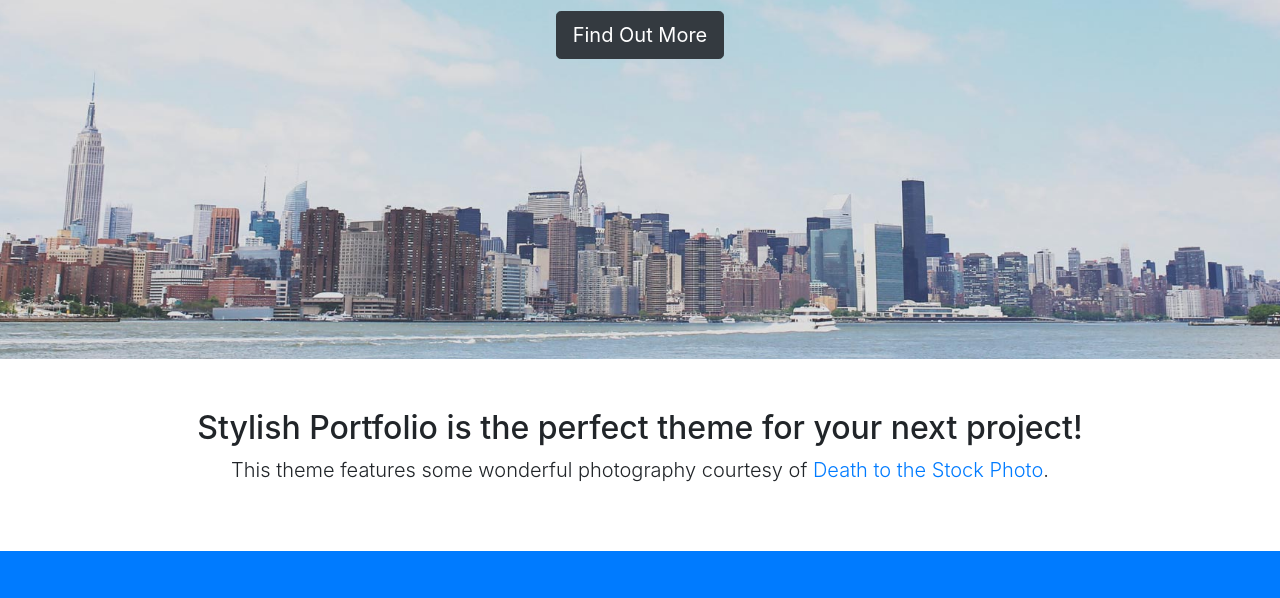
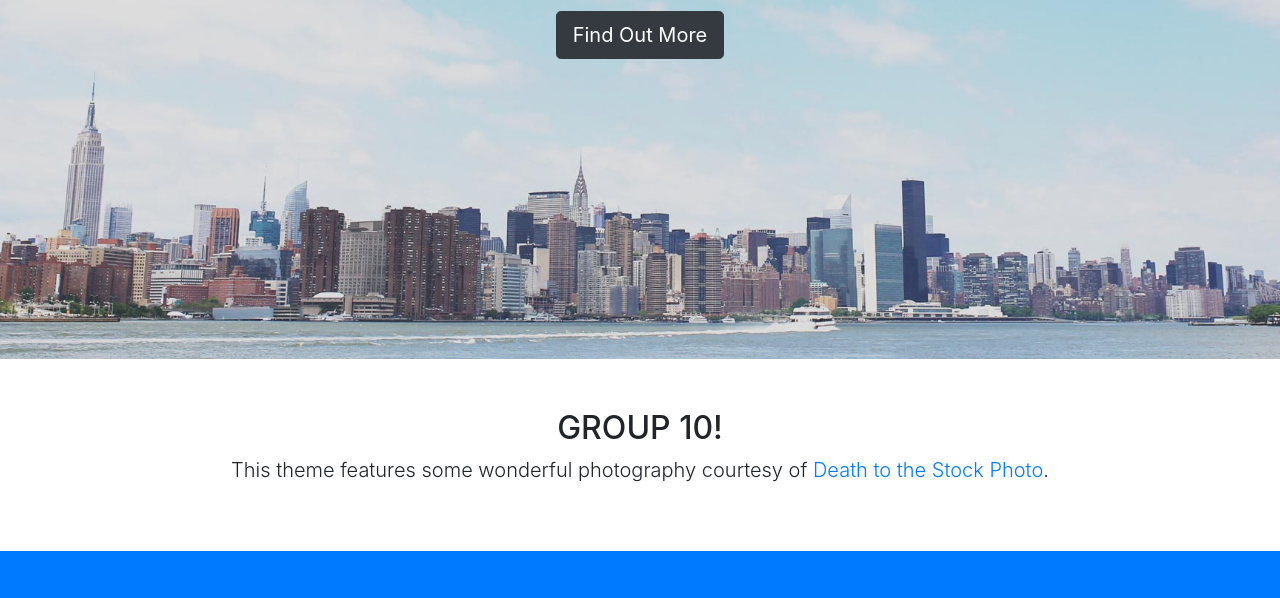
Before and after one commit to AfifahZuhdi/SCM_AssignmentLab, a website with bundled scripts: page index.html in a window 1280 px wide. Shown: the part 441-1039 px from the top of the page. Built offline with nearby package versions, Linux system fonts and the light colour scheme.

Commit message:
Update Index
Change stylish

```diff
--- a/index.html
+++ b/index.html
@@ -66,7 +66,7 @@
     <!-- About -->
     <section id="about" class="about">
       <div class="container text-center">
-        <h2>Stylish Portfolio is the perfect theme for your next project!</h2>
+        <h2>GROUP 10!</h2>
         <p class="lead">This theme features some wonderful photography courtesy of
           <a target="_blank" href="http://join.deathtothestockphoto.com/">Death to the Stock Photo</a>.</p>
       </div>
```
